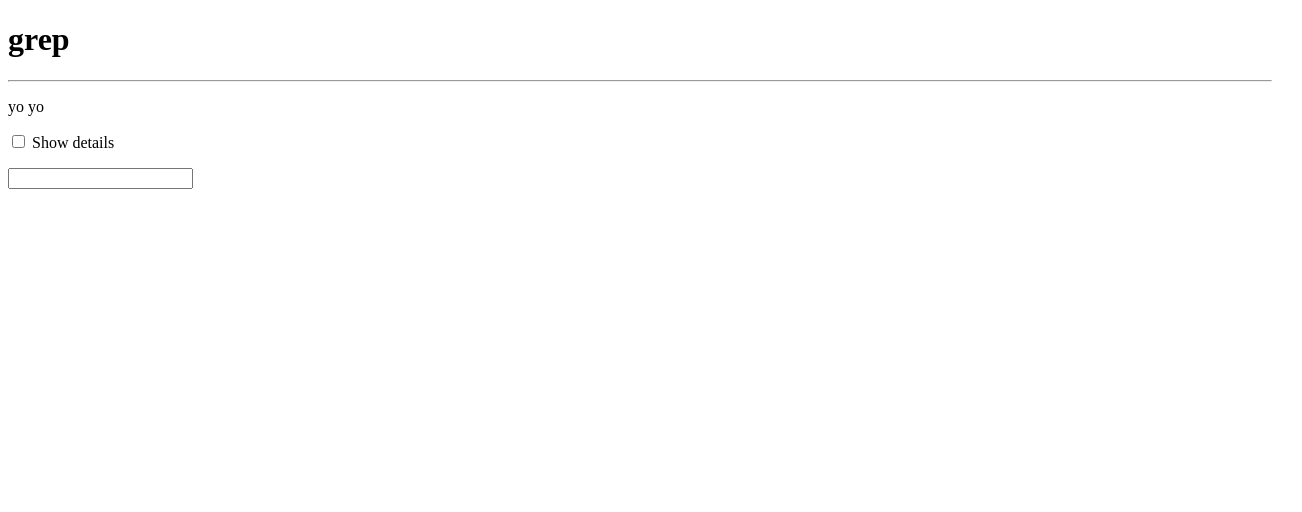
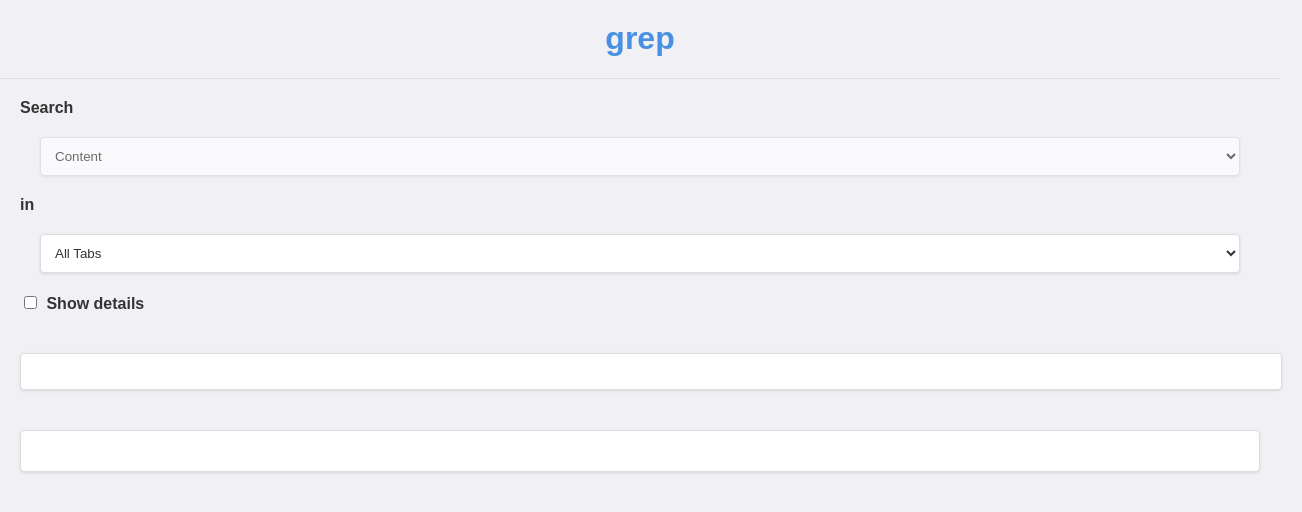
Before and after one commit to akipg/chrome-tab-grep, a Vue app: page / in a window 1280 px wide. Shown: the top 512 px of the page, 1302 px wide, since content can reach past the window. Built offline with nearby package versions, Linux system fonts and the light colour scheme.

Commit message:
update ui

```diff
--- a/src/App.vue
+++ b/src/App.vue
@@ -2,10 +2,23 @@
   <div>
     <h1>grep</h1>
     <hr />
-    <p>yo yo</p>
     <p>
-      <input type="checkbox" id="showdetails" v-model="showDetails">
-      <label for="showdetails"> Show details</label><br>
+      <label for="searchContent">Search </label>
+      <select v-model="searchContent" disabled>
+        <option value="all" >All</option>
+        <option value="content" >Content</option>
+        <option value="title">Title</option>
+        <option value="url">URL</option>
+      </select>
+      <label for="searchScope"> in </label>
+      <select v-model="searchScope">
+        <option value="all" >All Tabs</option>
+        <option value="currentWindow">Current Window</option>
+        <option value="currentTab">Current Tab</option>
+      </select>
+
+      <input type="checkbox" v-model="showDetails">
+      <label for="showdetails"> Show details</label><br/>
     </p>
     <input type="text" id="input" v-model="inputValue" @input="handleInput">
     <div>
@@ -55,6 +68,8 @@ export default {
     return {
       inputValue: '',
       showDetails: false,
+      searchScope: "all",
+      searchContent: "content",
       results: []
     };
   },
@@ -66,11 +81,27 @@ export default {
         return;
       }
       chrome.storage.local.set({ input: this.inputValue });
-      const tabs = await chrome.tabs.query({});
+
+      let tabs;
+      if(this.searchScope === "all") {
+        tabs = await chrome.tabs.query({});
+      } else if(this.searchScope === "currentWindow") {
+        tabs = await chrome.tabs.query({ currentWindow: true });
+      } else if(this.searchScope === "currentTab") {
+        tabs = await chrome.tabs.query({ active: true, currentWindow: true });
+      }
       this.results = [];
+
+      // Search in tabs content
       for (const tab of tabs) {
         if (DEBUG_WARN) console.warn("[Panel] Sending message to content script:", tab.id, tab.windowId, tab.index, tab.title);
-        const ret = chrome.tabs.sendMessage(tab.id, { type: "inputChanged", value: this.inputValue, showDetails: this.showDetails });
+        const ret = chrome.tabs.sendMessage(tab.id,
+          {
+            type: "inputChanged",
+            value: this.inputValue,
+            showDetails: this.showDetails,
+          }
+        );
         if (DEBUG_WARN) console.warn(ret, tab);
         ret
           .then((response) => {
@@ -80,6 +111,7 @@ export default {
             console.error("[Panel] Error sending message to content script:", error, tab.title);
           });
       }
+
     }, 50),
     activateTab(tabId) {
       chrome.tabs.update(tabId, { active: true });
@@ -110,7 +142,145 @@ export default {
 };
 </script>
 
+
 <style>
+/* Base styles */
+:root {
+  --font-family: 'Arial', sans-serif;
+  --transition-duration: 0.3s;
+  --border-radius: 4px;
+  --box-shadow: 0 1px 3px rgba(0, 0, 0, 0.1);
+}
+
+/* Light mode variables */
+@media (prefers-color-scheme: light) {
+  :root {
+    --background-color: #f0f0f5;
+    --text-color: #333;
+    --primary-color: #4a90e2;
+    --secondary-color: #357ab8;
+    --border-color: #ddd;
+    --input-background-color: #fff;
+    --input-text-color: #333;
+    --result-background-color: #fff;
+    --result-hover-color: #f4f4f9;
+  }
+}
+
+/* Dark mode variables */
+@media (prefers-color-scheme: dark) {
+  :root {
+    --background-color: #1e1e1e;
+    --text-color: #ccc;
+    --primary-color: #9cdcfe;
+    --secondary-color: #7cb8d9;
+    --border-color: #555;
+    --input-background-color: #333;
+    --input-text-color: #ccc;
+    --result-background-color: #2e2e2e;
+    --result-hover-color: #444;
+  }
+}
+
+body {
+  font-family: var(--font-family);
+  background-color: var(--background-color);
+  color: var(--text-color);
+  margin: 0;
+  padding: 0;
+  transition: background-color var(--transition-duration), color var(--transition-duration);
+}
+
+h1 {
+  font-size: 2em;
+  text-align: center;
+  margin-top: 20px;
+  color: var(--primary-color);
+  transition: color var(--transition-duration);
+}
+
+hr {
+  border: 0;
+  height: 1px;
+  background-color: var(--border-color);
+  margin: 20px 0;
+  transition: background-color var(--transition-duration);
+}
+
+p {
+  margin: 20px;
+}
+
+label {
+  font-weight: bold;
+  margin-right: 10px;
+}
+
+input[type="checkbox"] {
+  margin-right: 5px;
+}
+
+input[type="text"], select {
+  width: calc(100% - 40px);
+  padding: 10px;
+  margin: 20px;
+  border: 1px solid var(--border-color);
+  border-radius: var(--border-radius);
+  background-color: var(--input-background-color);
+  color: var(--input-text-color);
+  box-shadow: var(--box-shadow);
+  transition: background-color var(--transition-duration), color var(--transition-duration), border-color var(--transition-duration);
+}
+
+button {
+  padding: 10px 20px;
+  border: none;
+  border-radius: var(--border-radius);
+  background-color: var(--primary-color);
+  color: #fff;
+  cursor: pointer;
+  transition: background-color var(--transition-duration);
+}
+
+button:hover {
+  background-color: var(--secondary-color);
+}
+
+#result {
+  margin: 20px;
+  padding: 20px;
+  background-color: var(--result-background-color);
+  border: 1px solid var(--border-color);
+  border-radius: var(--border-radius);
+  box-shadow: var(--box-shadow);
+}
+
+#result p {
+  cursor: pointer;
+  padding: 10px;
+  border-bottom: 1px solid var(--border-color);
+  transition: background-color var(--transition-duration);
+}
+
+#result p:hover {
+  background-color: var(--result-hover-color);
+}
+
+#result ul {
+  list-style-type: none;
+  padding: 0;
+}
+
+#result li {
+  padding: 5px 0;
+  cursor: pointer;
+  transition: background-color var(--transition-duration);
+}
+
+#result li:hover {
+  background-color: var(--result-hover-color);
+}
+
 img.favicon {
   display: inline;
   height: 1em;
```
